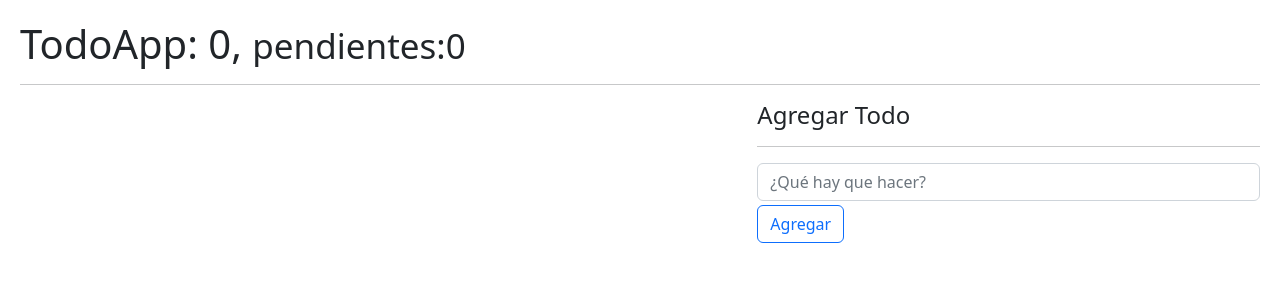
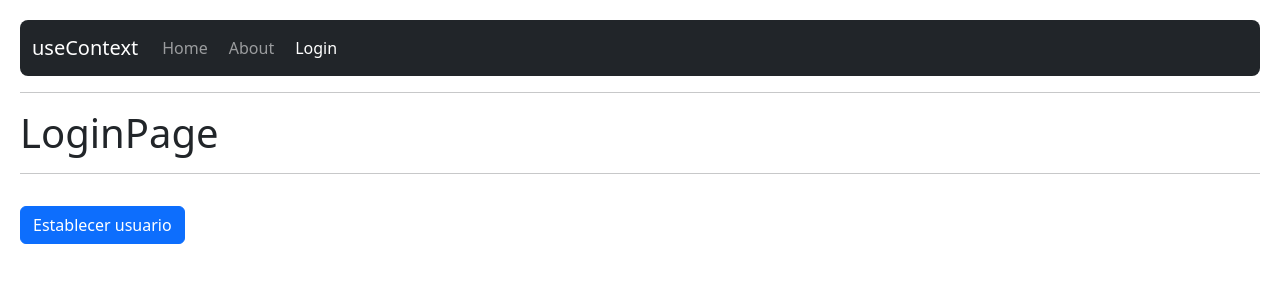
Before and after one commit to Lopezlena89/hook-app, a React (Vite) app: page /login in a window 1280 px wide. Shown: the top 300 px of the page. Built offline with nearby package versions, Linux system fonts and the light colour scheme.

Commit message:
UseContext

```diff
--- a/package.json
+++ b/package.json
@@ -10,7 +10,8 @@
   },
   "dependencies": {
     "react": "^18.2.0",
-    "react-dom": "^18.2.0"
+    "react-dom": "^18.2.0",
+    "react-router-dom": "6"
   },
   "devDependencies": {
     "@types/react": "^18.0.24",
--- a/src/08-useReducer/TodoApp.jsx
+++ b/src/08-useReducer/TodoApp.jsx
@@ -19,8 +19,8 @@
 
 
 export const TodoApp = () => {
+const  {todos,todosCount,pendingTodosCount,handleDeleteTodo,handleNewTodo,handleToggleTodo} = useTodos();
 
-    const  {todos,todosCount,pendingTodosCount,handleDeleteTodo,handleNewTodo,handleToggleTodo} = useTodos();
 
   return (
     <>
--- /dev/null
+++ b/src/09-useContext/AboutPage.jsx
@@ -0,0 +1,10 @@
+
+
+export const AboutPage = () => {
+    return (
+      <>
+          <h1>AboutPage</h1>
+          <hr />
+      </>
+    )
+  }
--- /dev/null
+++ b/src/09-useContext/HomePage.jsx
@@ -0,0 +1,19 @@
+import { useContext } from "react";
+import { UserContext } from "./context/UserContext";
+
+
+export const HomePage = () => {
+
+  const {user} = useContext(UserContext);
+
+    return (
+      <>
+          <h1>HomePage <small>{user?.name}</small></h1>
+          <hr />
+
+          <pre>
+            {JSON.stringify(user,null,3)}
+          </pre>
+      </>
+    )
+  }
--- /dev/null
+++ b/src/09-useContext/LoginPage.jsx
@@ -0,0 +1,27 @@
+import { useContext } from "react"
+import { UserContext } from "./context/UserContext";
+
+
+export const LoginPage = () => {
+
+  const {user,setUser} = useContext(UserContext);
+
+
+    return (
+      <>
+          <h1>LoginPage</h1>
+          <hr />
+
+          <pre>
+            {JSON.stringify(user,null,3)}
+          </pre>
+
+          <button
+            className="btn btn-primary"
+            onClick={()=>setUser({id:123,name:'Juan',email:'juan@google.com'})}
+          >
+            Establecer usuario
+          </button>
+      </>
+    )
+  }
--- /dev/null
+++ b/src/09-useContext/MainApp.jsx
@@ -0,0 +1,27 @@
+import {Navigate, Route, Routes,Link} from 'react-router-dom'
+import { HomePage } from './HomePage'
+import { AboutPage } from './AboutPage'
+import { LoginPage } from './LoginPage'
+import { Navbar } from './Navbar'
+import { UserProvider } from './context/UserProvider'
+
+export const MainApp = () => {
+  return (
+    <UserProvider>
+        {/* <h1>Main App</h1> */}
+        <Navbar/>
+        <hr />
+
+
+
+        <Routes>
+            <Route path='/' element={<HomePage/>}/>
+            <Route path='login' element={<LoginPage/>}/>
+            <Route path='about' element={<AboutPage/>}/>
+
+            {/*<Route path='/*' element={<AboutPage/>}/>*/}
+            <Route path='*' element={<Navigate to={"/about"}/>}/>
+        </Routes>
+    </UserProvider>
+  )
+}
--- /dev/null
+++ b/src/09-useContext/Navbar.jsx
@@ -0,0 +1,38 @@
+import { Link,NavLink } from "react-router-dom"
+
+
+export const Navbar = () => {
+  return (
+    <nav className="navbar navbar-expand-lg navbar-dark bg-dark rounded-3">
+        <div className="container-fluid">
+            <Link className="navbar-brand" to="/">useContext</Link>
+            <div className="collapse navbar-collapse" id="navbarNav">
+                <ul className="navbar-nav">
+                    <NavLink
+                         className={({isActive})=>`nav-link ${isActive ? 'active' :''}`}
+                        to='/'
+
+                    >
+                        Home
+                    </NavLink>
+                    <NavLink
+                        className={({isActive})=>`nav-link ${isActive ? 'active' :''}`}
+                        to='/about'
+
+                    >
+                        About
+                    </NavLink>
+                    <NavLink
+                        className={({isActive})=>`nav-link ${isActive ? 'active' :''}`}
+                        to='/login'
+
+                    >
+                        Login
+                    </NavLink>
+
+               </ul>
+            </div>
+        </div>
+    </nav>
+  )
+}
--- /dev/null
+++ b/src/09-useContext/context/UserContext.jsx
@@ -0,0 +1,5 @@
+import {createContext} from 'react'
+
+
+
+export const UserContext = createContext();
--- /dev/null
+++ b/src/09-useContext/context/UserProvider.jsx
@@ -0,0 +1,19 @@
+import { useState } from "react"
+import { UserContext } from "./UserContext"
+
+// const user= {
+//     id:123,
+//     name:'Fernando Herrera',
+//     email:'fernando@google.com'
+// }
+export const UserProvider = ({children}) => {
+
+    const [user, setUser] = useState();
+
+  return (
+    // <UserContext.Provider value={{hola:'Mundo',user:user}}>
+    <UserContext.Provider value={{user,setUser}}>
+        {children}
+    </UserContext.Provider>
+  )
+}
--- a/src/index.css
+++ b/src/index.css
@@ -4,3 +4,6 @@
 button{
     margin-right: 10px;
 }
+a{
+    margin-right: 5px;
+}
--- a/src/main.jsx
+++ b/src/main.jsx
@@ -1,5 +1,6 @@
 import React from 'react'
 import ReactDOM from 'react-dom/client'
+import {BrowserRouter} from "react-router-dom";
 // import { HookApp } from './01-useState/HookApp'
 // import { CounterWithCustomHook } from './01-useState/CounterWithCustomHook'
 // import { SimpleForm } from './02-useEffect/SimpleForm'
@@ -12,12 +13,17 @@
 // import { CallBackHook } from './06-memos/CallBackHook'
 // import { Padre } from './07-tarea-memo/Padre'
 // import './08-useReducer/intro-reducer';
-import { TodoApp } from './08-useReducer/TodoApp'
+// import { TodoApp } from './08-useReducer/TodoApp'
+import { MainApp } from './09-useContext/MainApp'
 
 import './index.css'
 
+
+
 ReactDOM.createRoot(document.getElementById('root')).render(
-  // <React.StrictMode>
-    <TodoApp />
-  // </React.StrictMode>
+  <BrowserRouter>
+    {/*<React.StrictMode>*/}
+    <MainApp />
+    {/*</React.StrictMode>*/}
+  </BrowserRouter>
 )
```
Also changed, not shown: 2 other files (tests, documents, lock files or other folders).
